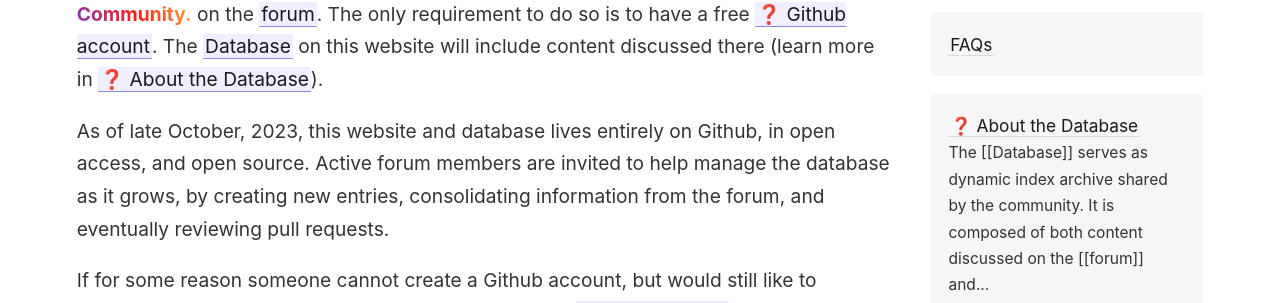
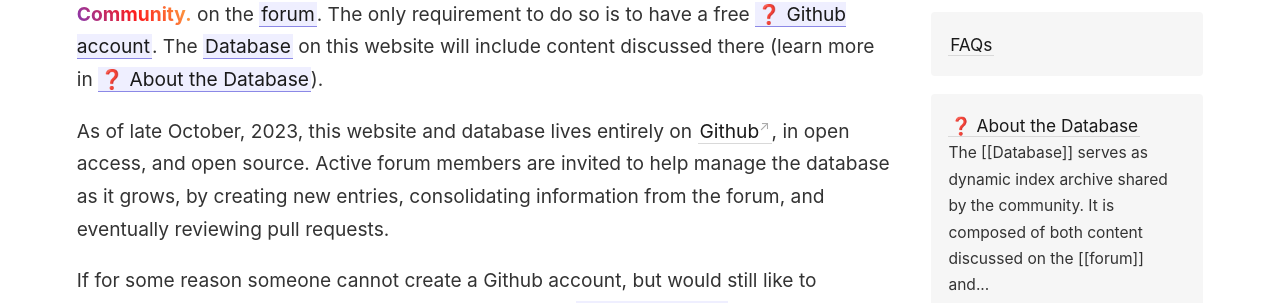
Before and after one commit to Quantumland-art/community, a Jekyll site: the page built from _content/faqs/❓ How to contribute.md, in a window 1280 px wide. Shown: the part 311-614 px from the top of the page. Built offline with Jekyll 4.4.1, drawn with Linux system fonts in a browser that asks for light colours; part of the change alters nothing that is shown.

```diff
--- a/_content/faqs/❓ How to contribute.md
+++ b/_content/faqs/❓ How to contribute.md
@@ -3,6 +3,6 @@ title: ❓ How to contribute
 ---
 The best way to start contributing to the  will be, first and foremost, by interacting with the <strong class="logocolor">Community.</strong> on the [[forum]]. The only requirement to do so is to have a free [[❓ Github account]]. The [[Database]] on this website will include content discussed there (learn more in [[❓ About the Database]]).
 
-As of late October, 2023, this website and database lives entirely on Github, in open access, and open source. Active forum members are invited to help manage the database as it grows, by creating new entries, consolidating information from the forum, and eventually reviewing pull requests.
+As of late October, 2023, this website and database lives entirely on [Github](https://github.com/Quantumland-art/community), in open access, and open source. Active forum members are invited to help manage the database as it grows, by creating new entries, consolidating information from the forum, and eventually reviewing pull requests.
 
 If for some reason someone cannot create a Github account, but would still like to contribute, there is currently the possibility to submit a [[📭 Contact form]] with the contents of a contribution. This is less desirable since it does not allow for submitting any rich content directly (e.g. images, styling, etc.), unlike forum posts, that use [[❓ Markdown]].
```
